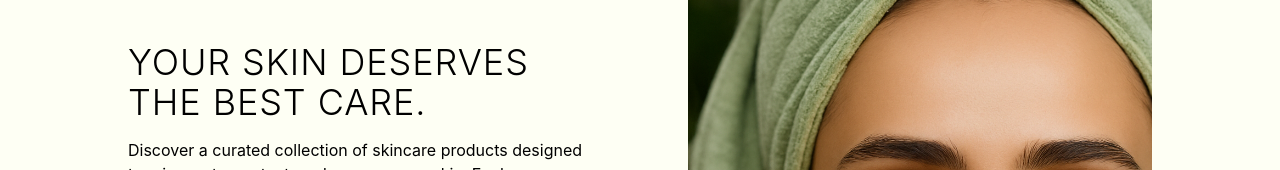
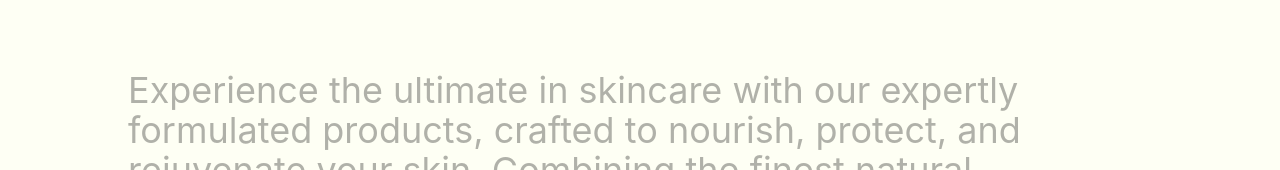
Before and after one commit to Akashgautam25/landing-page, a React (Vite) app: page / in a window 1280 px wide. Shown: the part 782-952 px from the top of the page. Built offline with nearby package versions, Linux system fonts and the light colour scheme.

Commit message:
Update Home.jsx

```diff
--- a/src/Pages/Home.jsx
+++ b/src/Pages/Home.jsx
@@ -1,7 +1,7 @@
 import React, { useEffect, useState } from 'react';
 import Navbar from '../Section/Navbar';
 import Hero from '../Section/Hero';
-import Para from "../Section/para";
+import Paragraph from "../Section/Paragraph";
 import Why from '../Section/why';
 import BestSellingSection from '../Section/BestSellingSection';
 import Footer from '../Section/Footer';
@@ -24,7 +24,7 @@ const Home = () => {
     <>
       <Navbar />
       <Hero />
-      <Para />
+      <Paragraph />
       <Why />
       <BestSellingSection />
       <Every />
```
